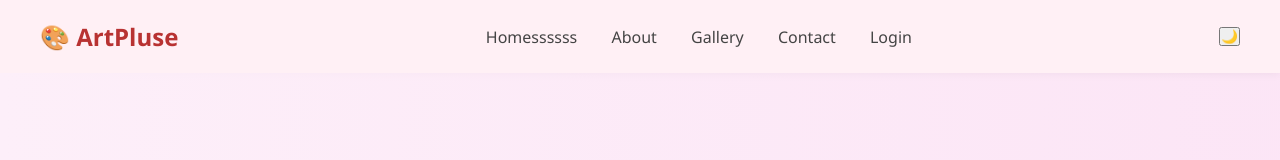
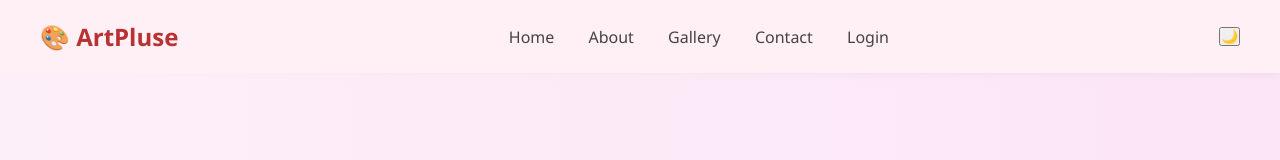
Before and after one commit to sakshi1-maker/minor1, a plain HTML site: page index.html in a window 1280 px wide. Shown: the top 160 px of the page. Drawn offline with Linux system fonts and the light colour scheme.

Commit message:
changed homesss to home

```diff
--- a/index.html
+++ b/index.html
@@ -11,7 +11,7 @@
     <div class="logo">🎨 ArtPluse</div>
     </div>
     <nav>
-      <a href="#">Homessssss</a>
+      <a href="#">Home</a>
       <a href="#">About</a>
       <a href="#">Gallery</a>
       <a href="#">Contact</a>
```
